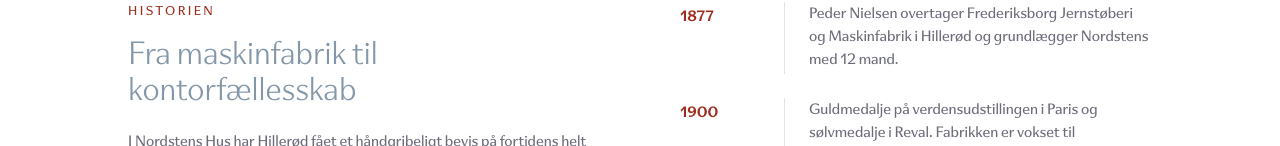
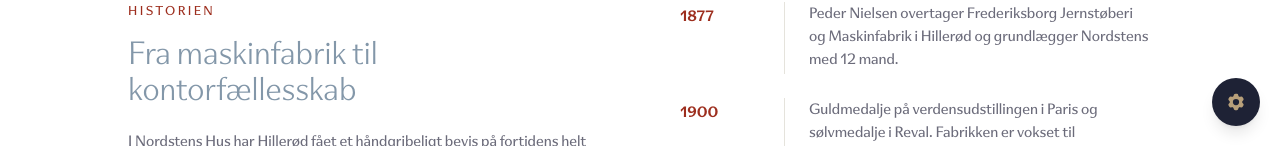
Before and after one commit to laurits-stanceworks/norstenshus, a Next.js app: page /om-os in a window 1280 px wide. Both pictures are taken after a click on the button "Kun nødvendige". Shown: the part 654-800 px from the top of the page. Built offline with nearby package versions, Linux system fonts and the light colour scheme.

Commit message:
feat: add sticky cookie settings button to reopen consent banner

```diff
--- a/src/components/cookie-banner.tsx
+++ b/src/components/cookie-banner.tsx
@@ -31,30 +31,59 @@
 
 export function CookieBanner() {
   const [visible, setVisible] = useState(false)
+  const [hasConsent, setHasConsent] = useState(false)
 
   useEffect(() => {
     const consent = localStorage.getItem(CONSENT_KEY)
     if (consent === "accepted") {
       loadGA()
+      setHasConsent(true)
     } else if (!consent) {
       setVisible(true)
+    } else {
+      setHasConsent(true)
     }
   }, [])
 
   function accept() {
     localStorage.setItem(CONSENT_KEY, "accepted")
     loadGA()
+    setHasConsent(true)
     setVisible(false)
   }
 
   function decline() {
     localStorage.setItem(CONSENT_KEY, "declined")
+    setHasConsent(true)
     setVisible(false)
   }
 
-  if (!visible) return null
+  return (
+    <>
+      {/* Sticky settings button — shown after consent is given */}
+      {hasConsent && !visible && (
+        <button
+          onClick={() => setVisible(true)}
+          aria-label="Cookie-indstillinger"
+          className="fixed bottom-5 right-5 z-50 w-12 h-12 rounded-full bg-[#1e2235] flex items-center justify-center shadow-lg hover:scale-105 transition-transform"
+        >
+          <svg
+            xmlns="http://www.w3.org/2000/svg"
+            viewBox="0 0 24 24"
+            fill="currentColor"
+            className="w-5 h-5 text-[#b8a07a]"
+          >
+            <path
+              fillRule="evenodd"
+              d="M11.078 2.25c-.917 0-1.699.663-1.85 1.567L9.05 4.889c-.02.12-.115.26-.297.348a7.493 7.493 0 0 0-.986.57c-.166.115-.334.126-.45.083L6.3 5.508a1.875 1.875 0 0 0-2.282.819l-.922 1.597a1.875 1.875 0 0 0 .432 2.385l.84.692c.095.078.17.229.154.43a7.598 7.598 0 0 0 0 1.139c.015.2-.059.352-.153.43l-.841.692a1.875 1.875 0 0 0-.432 2.385l.922 1.597a1.875 1.875 0 0 0 2.282.818l1.019-.382c.115-.043.283-.031.45.082.312.214.641.405.985.57.182.088.277.228.297.35l.178 1.071c.151.904.933 1.567 1.85 1.567h1.844c.916 0 1.699-.663 1.85-1.567l.178-1.072c.02-.12.114-.26.297-.349.344-.165.673-.356.985-.57.167-.114.335-.125.45-.082l1.02.382a1.875 1.875 0 0 0 2.28-.819l.923-1.597a1.875 1.875 0 0 0-.432-2.385l-.84-.692c-.095-.078-.17-.229-.154-.43a7.614 7.614 0 0 0 0-1.139c-.016-.2.059-.352.153-.43l.84-.692c.708-.582.891-1.59.433-2.385l-.922-1.597a1.875 1.875 0 0 0-2.282-.818l-1.02.382c-.114.043-.282.031-.449-.083a7.49 7.49 0 0 0-.985-.57c-.183-.087-.277-.227-.297-.348l-.179-1.072a1.875 1.875 0 0 0-1.85-1.567h-1.843ZM12 15.75a3.75 3.75 0 1 0 0-7.5 3.75 3.75 0 0 0 0 7.5Z"
+              clipRule="evenodd"
+            />
+          </svg>
+        </button>
+      )}
 
-  return (
+      {/* Cookie banner */}
+      {visible && (
         <div className="fixed bottom-0 left-0 right-0 z-50 p-4 sm:p-6">
           <div className="mx-auto max-w-3xl bg-white border border-[#e5e3dc] rounded-lg shadow-lg px-6 py-5 flex flex-col sm:flex-row items-start sm:items-center gap-4">
             <p className="text-sm text-[#6b6b7a] leading-relaxed flex-1">
@@ -80,5 +109,7 @@
             </div>
           </div>
         </div>
+      )}
+    </>
   )
 }
```
Lines whose indentation alone changed are shown as unchanged.
